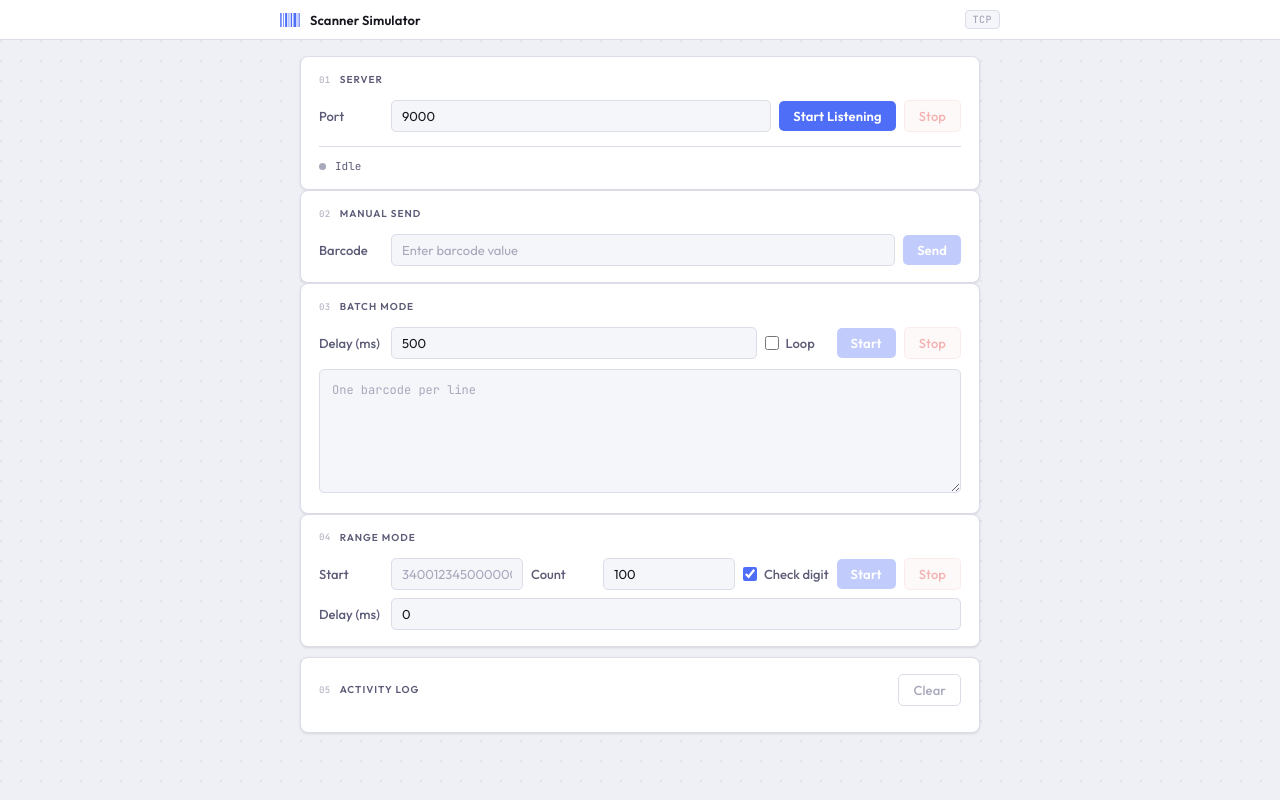
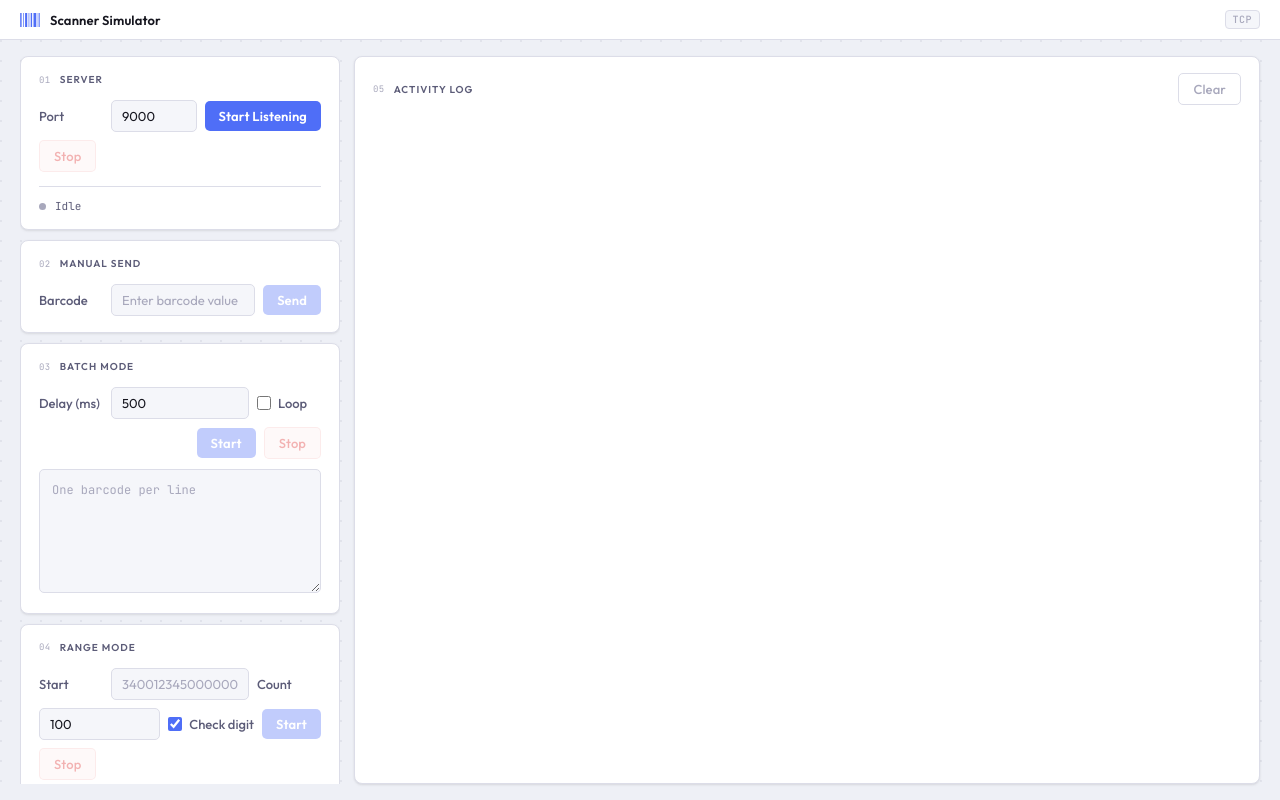
Before and after one commit to FlorianHH/scanner-simulator, a website built with Vite: page frontend/index.html in a window 1280 px wide. Built offline with nearby package versions, Linux system fonts and the light colour scheme.

Commit message:
feat: convert layout to two columns with always-visible activity log

```diff
--- a/frontend/src/style.css
+++ b/frontend/src/style.css
@@ -24,12 +24,17 @@
   --shadow-sm:  0 1px 3px rgba(0, 0, 0, 0.07), 0 1px 2px rgba(0, 0, 0, 0.04);
 }
 
+html, body {
+  height: 100%;
+}
+
 body {
   font-family: var(--font-ui);
   font-size: 14px;
   background-color: var(--bg);
   color: var(--text);
-  min-height: 100vh;
+  display: flex;
+  flex-direction: column;
   background-image:
     radial-gradient(circle at 1px 1px, rgba(0, 0, 60, 0.055) 1px, transparent 0);
   background-size: 20px 20px;
@@ -44,14 +49,13 @@ header {
   position: sticky;
   top: 0;
   z-index: 10;
+  flex-shrink: 0;
 }
 
 .header-inner {
   display: flex;
   align-items: center;
   justify-content: space-between;
-  max-width: 720px;
-  margin: 0 auto;
 }
 
 .header-brand {
@@ -90,11 +94,20 @@ header h1 {
 
 main {
   display: flex;
+  flex-direction: row;
+  gap: 14px;
+  padding: 16px 20px;
+  flex: 1;
+  min-height: 0;
+}
+
+.controls-column {
+  display: flex;
   flex-direction: column;
   gap: 10px;
-  padding: 16px 20px 32px;
-  max-width: 720px;
-  margin: 0 auto;
+  width: 320px;
+  flex-shrink: 0;
+  overflow-y: auto;
 }
 
 /* ─── Panels ─────────────────────────────────────────────── */
@@ -425,6 +438,13 @@ progress::-moz-progress-bar {
 
 /* ─── Log ────────────────────────────────────────────────── */
 
+#panel-log {
+  flex: 1;
+  min-width: 0;
+  display: flex;
+  flex-direction: column;
+}
+
 .log-header {
   display: flex;
   justify-content: space-between;
@@ -438,7 +458,7 @@ progress::-moz-progress-bar {
   list-style: none;
   display: flex;
   flex-direction: column;
-  max-height: 260px;
+  flex: 1;
   overflow-y: auto;
   scrollbar-width: thin;
   scrollbar-color: var(--border-2) transparent;
```
